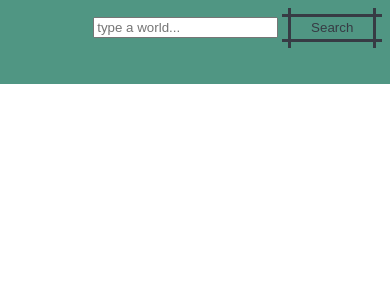
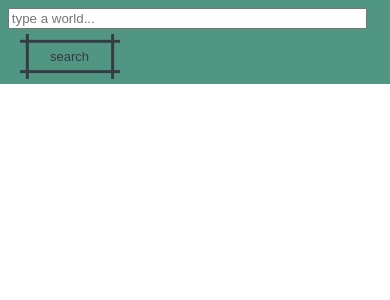
Before and after one commit to mudjaycker/EnDico, a Svelte app in the folder svelte_ui/: page / in a window 390 px wide. Shown: the top 300 px of the page. Built offline with nearby package versions, Linux system fonts and the light colour scheme.

Commit message:
responsivity

```diff
--- a/svelte_ui/src/components/Nav.svelte
+++ b/svelte_ui/src/components/Nav.svelte
@@ -31,16 +31,10 @@
 
 <nav>
   <section>
-    <aside style="text-transform: uppercase; color:white">
+    <aside id="aside-text" style="text-transform: uppercase; color:white">
       {$searched}
-      {#if $data_is_cached}
-        <div>
-          {#if $data_is_cached}
-            <button on:click={toggleHistory}>{show_history_text}</button>
-          {/if}
-        </div>
-      {/if}
     </aside>
+
     <aside>
       <form
         action=""
@@ -51,8 +45,13 @@
           type="text"
           placeholder="type a world..."
         />
-        <button>Search</button>
+        <button id="search-btn">search</button>
       </form>
+      {#if $data_is_cached}
+        <button id="history-btn" on:click={toggleHistory}
+          >{show_history_text}</button
+        >
+      {/if}
     </aside>
   </section>
 </nav>
@@ -74,9 +73,44 @@
     }
   }
 
-  @media screen and (max-width: 1919px) {
+  #history-btn {
+    position: absolute;
+    top: 40%;
+    right: 80%;
+  }
+
+  @media screen and (max-width: 1200px) {
+    nav {
+      height: 30%;
+    }
+  }
+  @media screen and (max-width: 500px) {
     nav {
       height: 10%;
     }
+    #search-btn {
+      font-size: small;
+      position: absolute;
+      top: 40%;
+      height: 45px;
+      left: 5%;
+    }
+    #history-btn {
+      position: absolute;
+      top: 40%;
+      right: 5%;
+      height: 45px;
+      font-size: 12px;
+    }
+    input {
+      width: 90vw;
+      // margin-left: 2%;
+      // margin-right: 2%;
+    }
+
+
+    #aside-text {
+      display: none;
+    }
   }
 </style>
```
